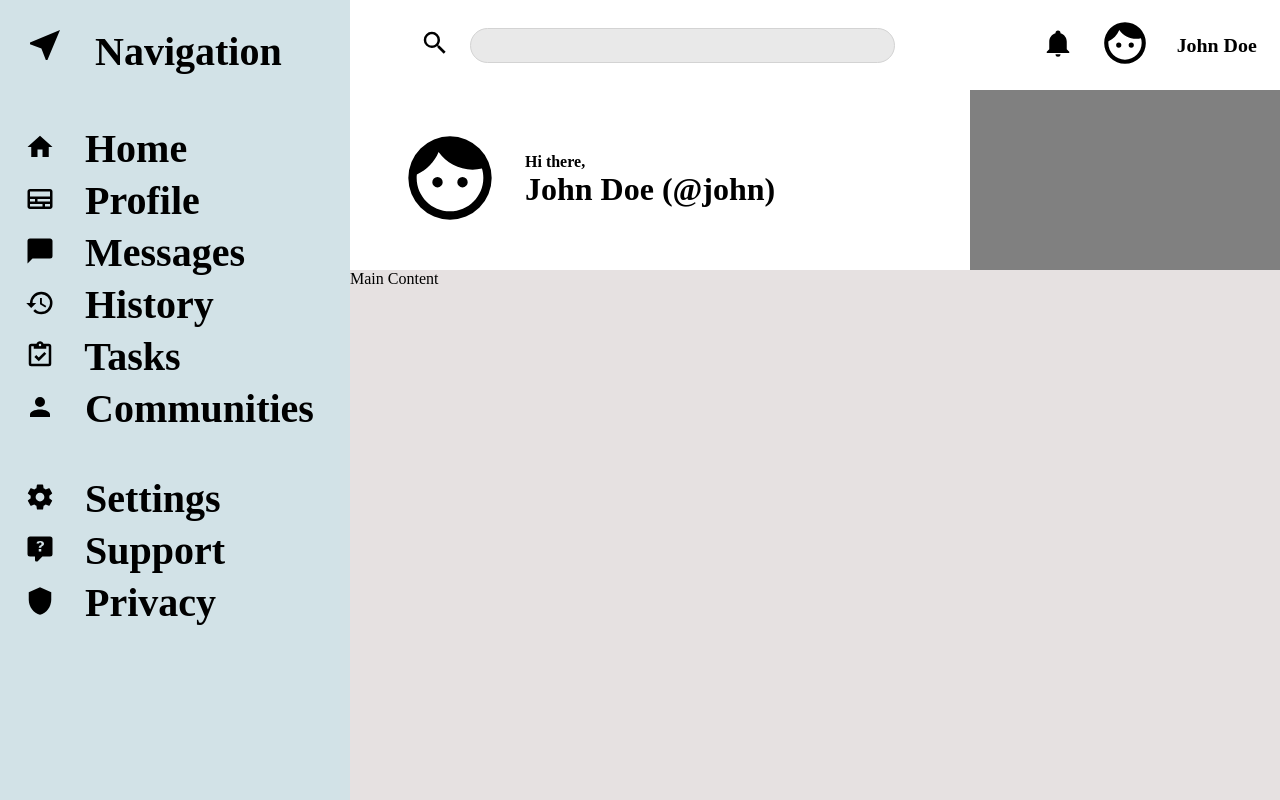
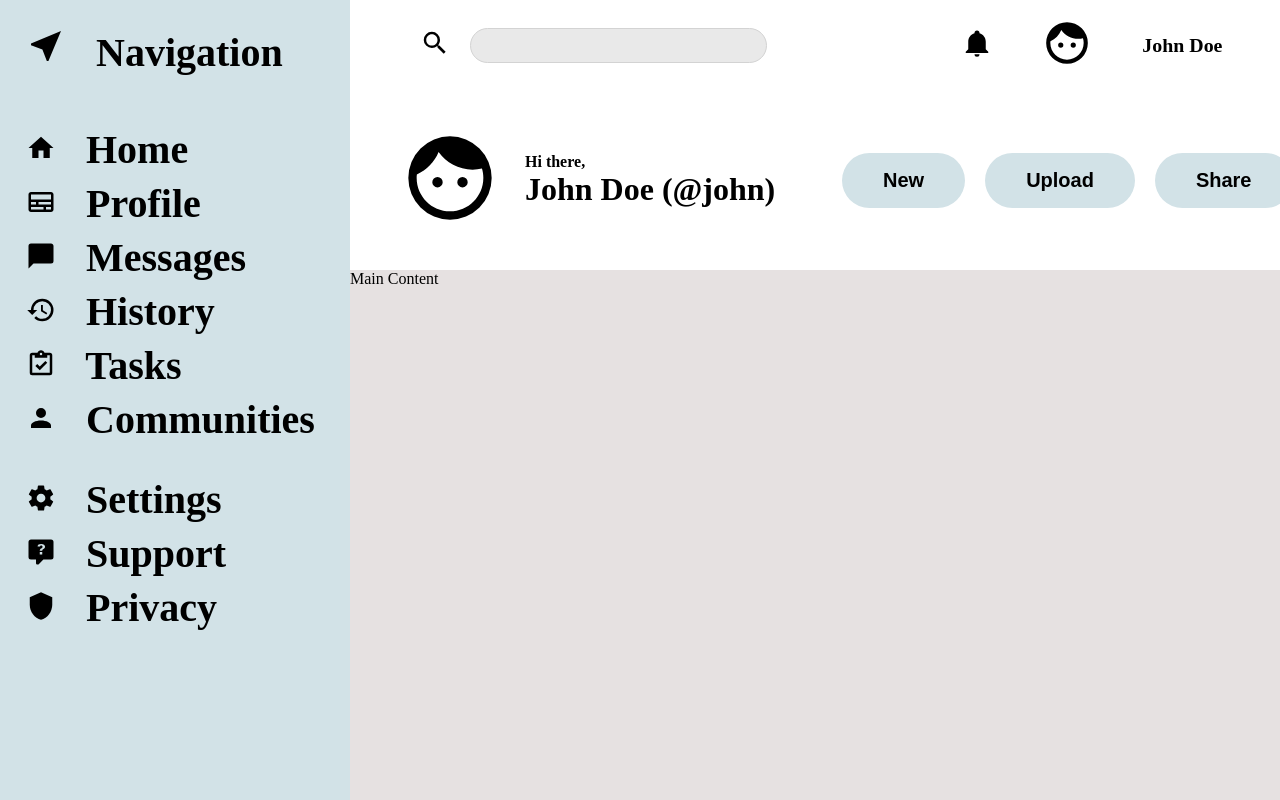
Before and after one commit to HanXD345/admin-dashboard, a plain HTML site: page index.html in a window 1280 px wide. Drawn offline with Linux system fonts and the light colour scheme.

Commit message:
Complete admin buttons section w/ transitions

```diff
--- a/index.html
+++ b/index.html
@@ -28,7 +28,9 @@
 					</div>
 				</div>
 				<div class="admin-buttons">
-
+					<button>New</button>
+					<button>Upload</button>
+					<button>Share</button>
 				</div>
 			</header>
 			<nav>
--- a/styles.css
+++ b/styles.css
@@ -21,11 +21,13 @@ header {
     grid-column: 2 / 3;
     display: grid;
     grid-template: 1fr 2fr / 2fr 1fr;
+    justify-items: flex-start;
 }
 
 .header-search-bar {
     display: grid;
     grid-template: 30px / 30px 1fr;
+    justify-self: stretch;
     align-items: center;
     padding-top: 30px;
     padding-bottom: 30px;
@@ -46,6 +48,7 @@ header {
 .profile {
     display: grid;
     grid-template-columns: repeat(3, 1fr);
+    justify-self: stretch;
     justify-items: center;
     align-items: center;
     font-size: 17px;
@@ -80,7 +83,27 @@ img[alt="Notification Icon"] {
 }
 
 .admin-buttons {
-    background-color: gray;
+    display: grid;
+    grid-template-columns: repeat(3, 1fr);
+    align-items: center;
+    gap: 20px;
+}
+
+.admin-buttons button {
+    background-color: rgb(210, 226, 231);
+    padding: 15px 40px;
+    border: 1px solid transparent;
+    border-radius: 30px;
+    font-size: 20px;
+    font-weight: bold;
+    transition: 0.4s;
+}
+
+.admin-buttons button:hover {
+    background-color: rgb(255, 178, 178);
+    color: black;
+    cursor: pointer;
+    transition: 0.4s;
 }
 
 /* Navigation Styles */
@@ -96,10 +119,20 @@ nav {
 nav h1,
 nav h2 {
     font-size: 40px;
+    transition: 0.4s;
+    border: 1px solid transparent;
+    border-radius: 15px;
 }
 
 nav h2:not(:last-child) {
     padding-bottom: 5px;
+}
+
+nav h2:hover {
+    background-color: rgb(255, 178, 178);
+    color: black;
+    cursor: pointer;
+    transition: 0.4s;
 }
 
 .nav-header img {
```
